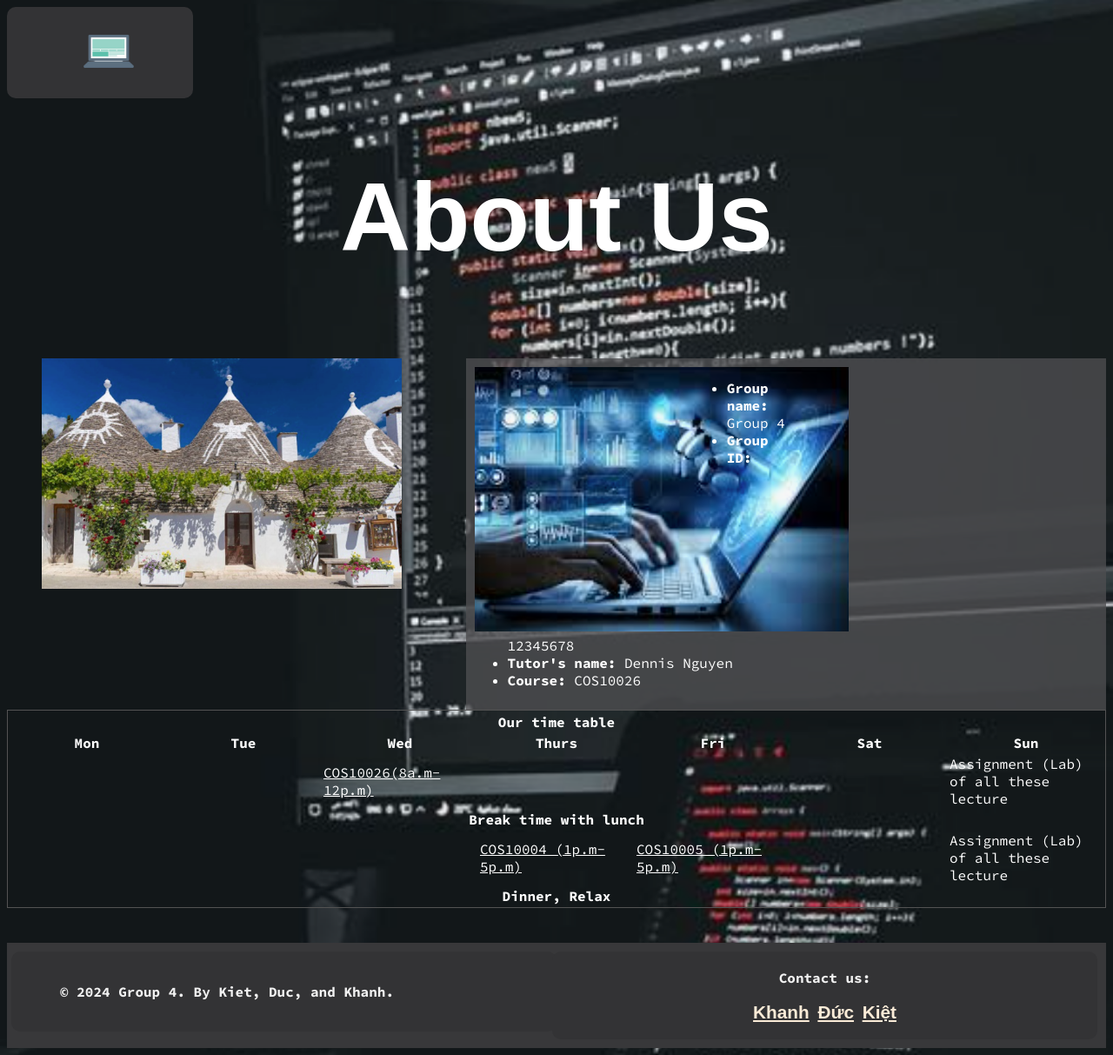
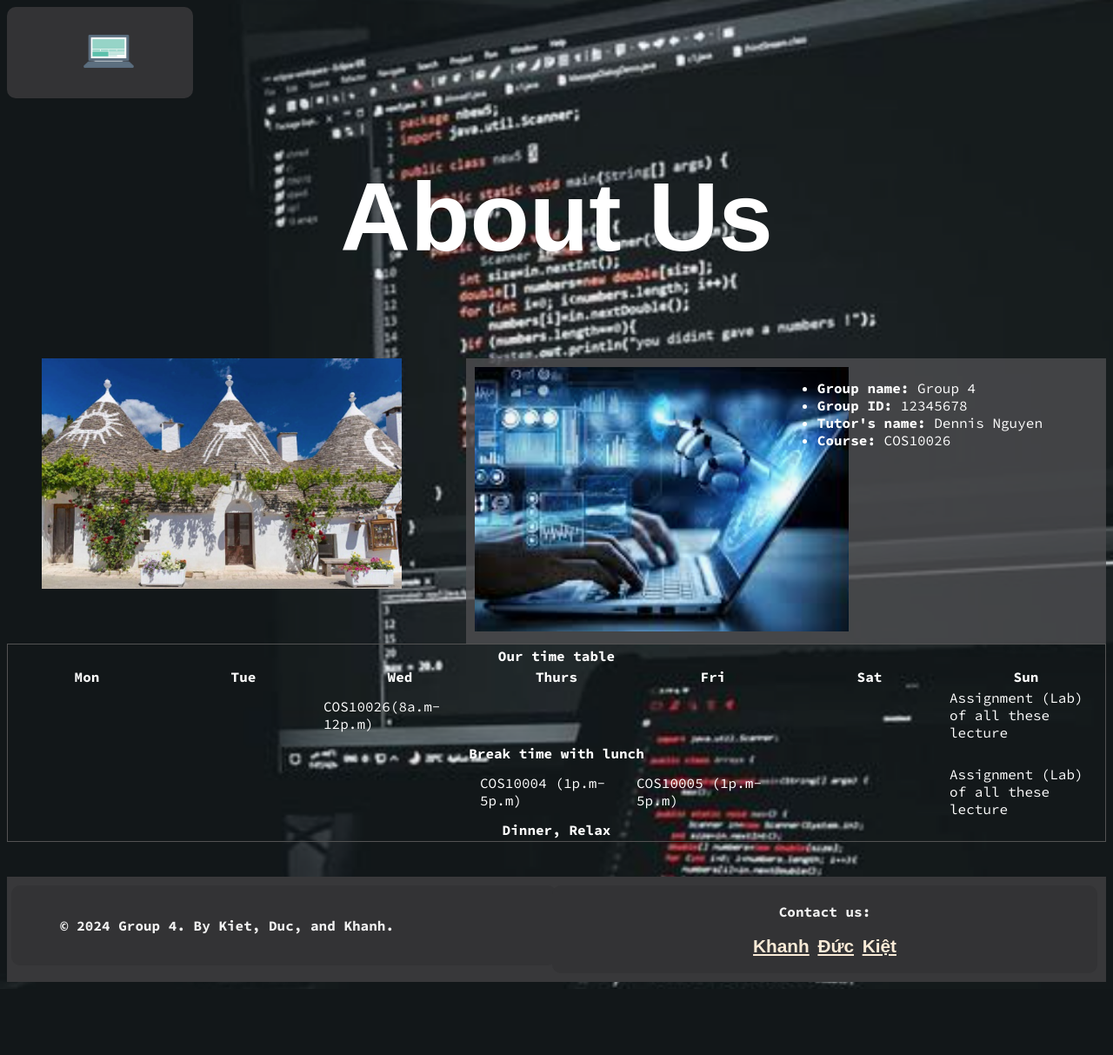
Before and after one commit to chickennugget11/mainassignment, a PHP site: page /about.html in a window 1280 px wide. Shown: the whole page at 87% size. After the commit the page ends 1137 px from the top, so only its background shows below. Run offline with PHP 8.4, Linux system fonts and the light colour scheme; some web fonts are replaced.

Commit message:
Update index.css

```diff
--- a/styles/index.css
+++ b/styles/index.css
@@ -301,7 +301,7 @@ aside {
 }
 
 .abus ul {
-    /* float: right; */
+    float: right;
     background-size: cover;
     width: 45%;
 }
@@ -322,7 +322,7 @@ table {
 
 td a {
     color: white;
-    /* text-decoration; */
+    text-decoration: none;
 }
 
 .abus h1 {
```
